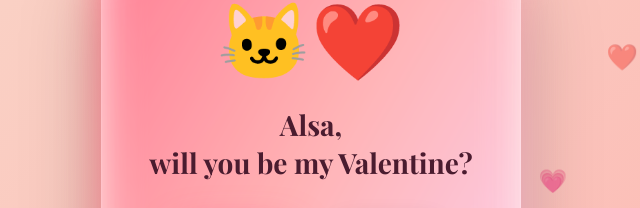
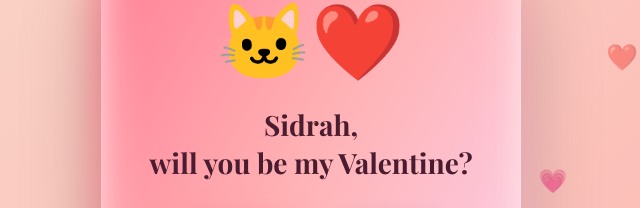
Before and after one commit to tauheed0007/youaremyvalentine, a React app: page index.html in a window 1280 px wide. Shown: the part 233-441 px from the top of the page, 329-969 px from the left. Built offline with nearby package versions, Linux system fonts and the light colour scheme.

Commit message:
Change Valentine's name in index.html
Updated the Valentine's message from 'Alsa' to 'Sidrah'.

```diff
--- a/index.html
+++ b/index.html
@@ -170,7 +170,7 @@
 
   <div class="card">
     <div class="emoji">🐱❤️</div>
-    <h2>Alsa,<br>will you be my Valentine?</h2>
+    <h2>Sidrah,<br>will you be my Valentine?</h2>
 
     <div class="buttons">
       <button id="yes">Yes 💖</button>
@@ -241,4 +241,5 @@
   </script>
 
 </body>
+
 </html>
```
